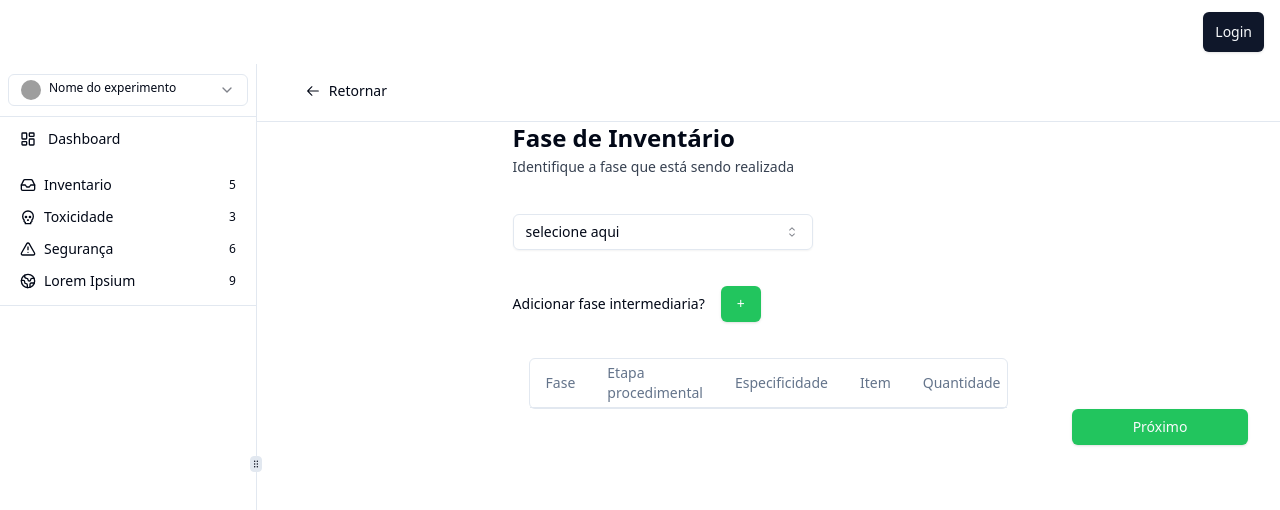
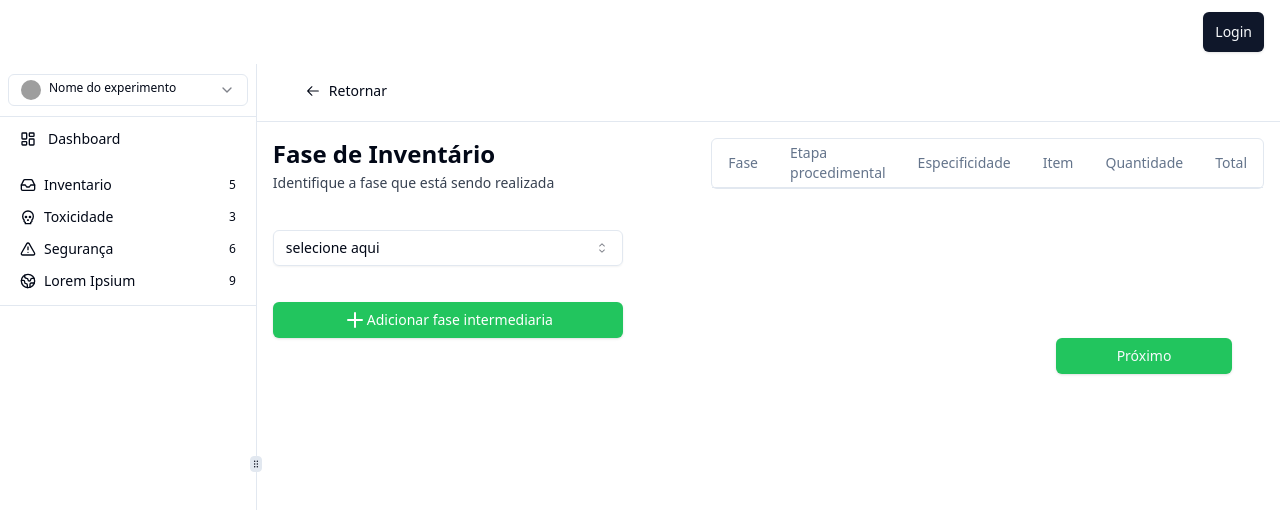
Before and after one commit to Cauatn/scasys, a React (Vite) app: page /inventory/1 in a window 1280 px wide. Shown: the top 510 px of the page. Built offline with nearby package versions, Linux system fonts and the light colour scheme; grey boxes are pictures that could not be loaded.

Commit message:
style: refatorando estilos das telas iniciais

```diff
--- a/src/components/Items-table.tsx
+++ b/src/components/Items-table.tsx
@@ -65,7 +65,7 @@ export function ItemsTable(props: any) {
   }, [experimento])
 
   return (
-    <div className="m-4 rounded-md border">
+    <div className=" rounded-md border">
       <Table className={props.class}>
         <TableHeader>
           <TableRow>
--- a/src/routes/3aNDP/Page.tsx
+++ b/src/routes/3aNDP/Page.tsx
@@ -52,7 +52,8 @@ export default function TrheeaNDP() {
         className="flex h-full flex-col justify-between px-8 xl:px-0"
         onSubmit={handleSubmit(handleFormSubmit)}
       >
-        <div className="flex w-full flex-col items-center justify-center gap-5 xl:gap-10">
+        <div className="flex w-full flex-col gap-5 p-4 xl:gap-5 ">
+          <div className="space-y-4">
             <div className="w-full max-w-2xl">
               <Label className="mb-3 font-bold">
                 Forneça um nome para o procedimento, a ser avaliado:
@@ -71,7 +72,7 @@ export default function TrheeaNDP() {
                 required
               >
                 <SelectTrigger className="flex w-full flex-row justify-between gap-1 rounded-md border pl-2 pr-2">
-                <SelectValue placeholder="Selecione o composto" />
+                  <SelectValue placeholder="Selecione o modo de cálculo" />
                 </SelectTrigger>
                 <SelectContent className="w-48">
                   <SelectItem value="Reducionista">Reducionista</SelectItem>
@@ -83,6 +84,7 @@ export default function TrheeaNDP() {
                   <SelectItem value="Exaustivo">Exaustivo</SelectItem>
                 </SelectContent>
               </Select>
+            </div>
           </div>
           <div className="flex h-full w-full max-w-2xl flex-col justify-between">
             <Card className="w-full">
--- a/src/routes/4aF/Page.tsx
+++ b/src/routes/4aF/Page.tsx
@@ -16,6 +16,7 @@ import { useExpContext } from "@/context/ExperimentoContext"
 import { zodResolver } from "@hookform/resolvers/zod"
 import { useForm } from "react-hook-form"
 import { z } from "zod"
+import { PlusIcon } from "lucide-react"
 
 const InvSchema = z.object({
   phase: z.string(),
@@ -40,12 +41,12 @@ export default function FouraF() {
 
   return (
     <form
-      className="flex h-full flex-col justify-between px-8 xl:px-0"
+      className="flex h-full max-h-[1000px] flex-col justify-between p-4"
       onSubmit={handleSubmit(handleFormSubmit)}
     >
-      <div className="flex justify-center">
+      <div className="flex">
         <div className="flex w-full max-w-full flex-col gap-5 space-y-4 xl:w-1/2">
-          <div>
+          <div className="">
             <h1 className="text-2xl font-bold">Fase de Inventário</h1>
             <label
               className="text-sm font-medium text-gray-700"
@@ -54,7 +55,7 @@ export default function FouraF() {
               Identifique a fase que está sendo realizada
             </label>
           </div>
-          <div className="max-w-[300px]">
+          <div className="max-w-[350px]">
             <Select
               onValueChange={(value) => setValue("phase", value)}
               required
@@ -69,10 +70,11 @@ export default function FouraF() {
               </SelectContent>
             </Select>
           </div>
-          <div className="flex items-center space-x-4">
-            <p className="text-sm">Adicionar fase intermediaria?</p>
-            <Button className="bg-green-500 text-white">+</Button>
-          </div>
+          <Button className="w-full max-w-[350px] bg-green-500 text-white">
+            <PlusIcon></PlusIcon> <span>Adicionar fase intermediaria</span>
+          </Button>
+        </div>
+        <div className="h-full max-h-[600px]">
           <ItemsTable />
         </div>
       </div>
--- a/src/routes/land-page.tsx
+++ b/src/routes/land-page.tsx
@@ -5,7 +5,7 @@ import { Link } from "react-router-dom"
 
 export default function LandPage() {
   return (
-    <div className="max-w-[1450px m-auto] h-screen max-h-[1000px] bg-landPageBackground bg-cover bg-no-repeat">
+    <div className="m-auto h-screen max-h-[1000px] max-w-[1450px] bg-landPageBackground bg-cover bg-no-repeat">
       <div className="h-full">
         <NavBarT
           items={[
```
Lines whose indentation alone changed are shown as unchanged.
